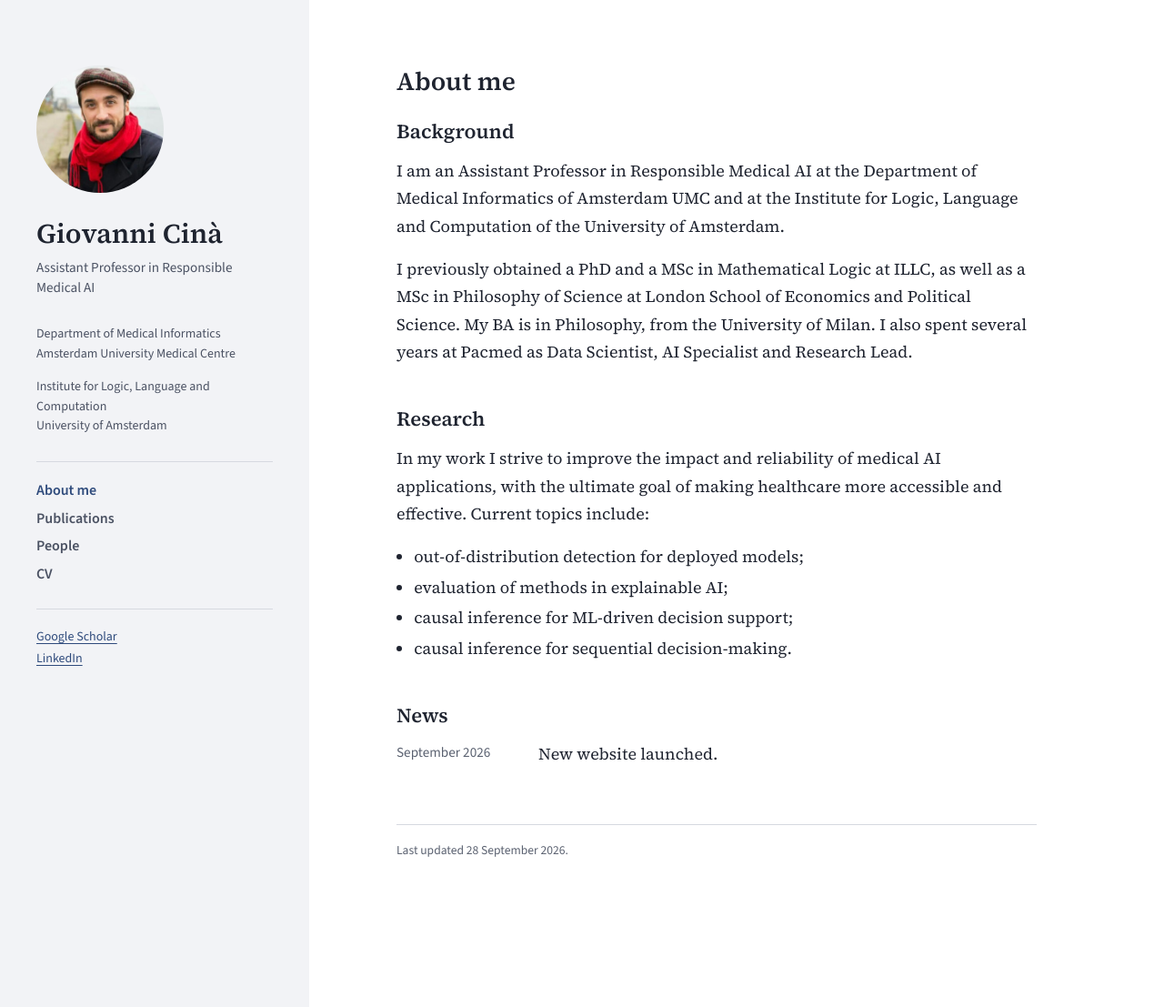
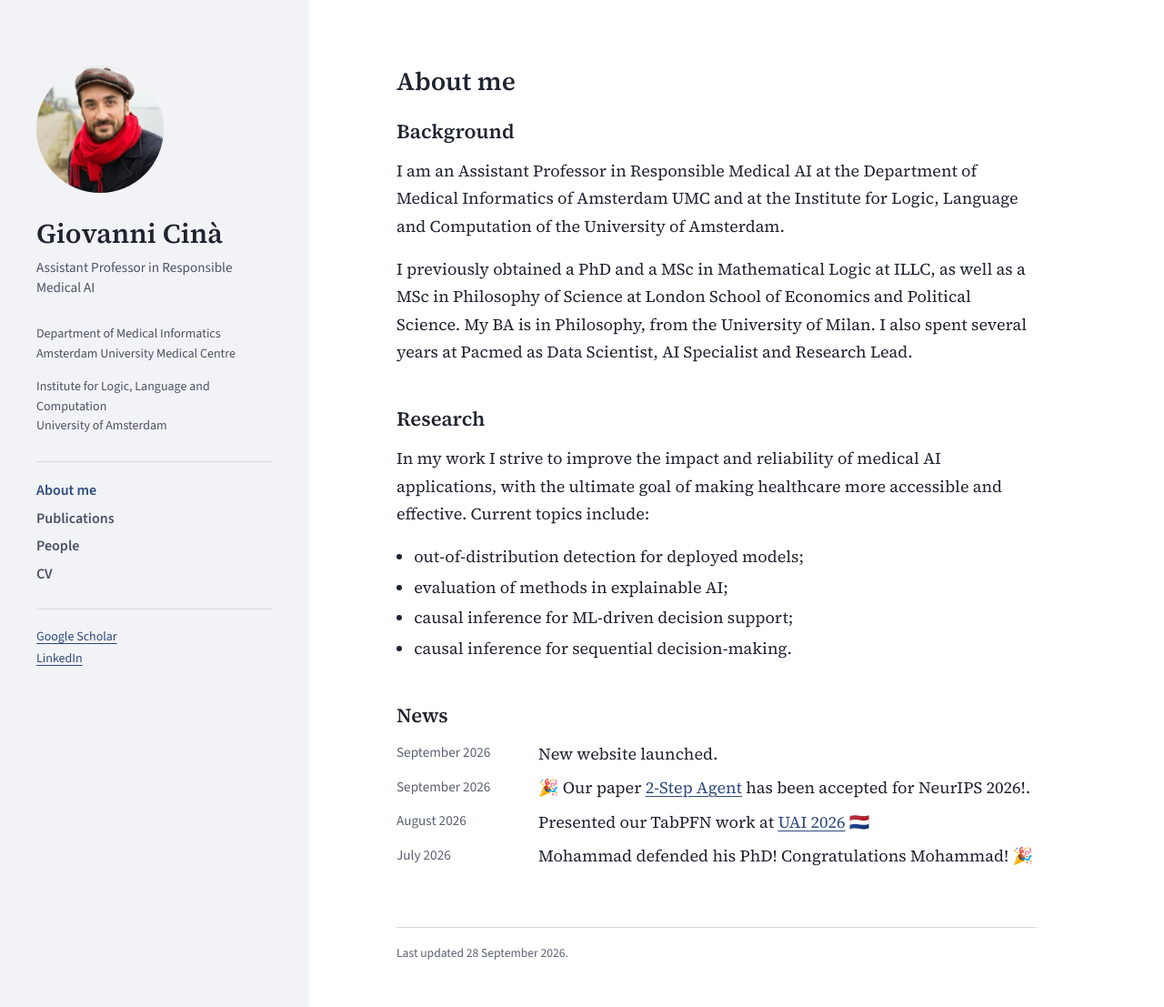
Before and after one commit to Giovannicina/giovannicina.github.io, a Jekyll site: the page built from index.md, in a window 1280 px wide and 1107 px high. Shown: the whole window at 91% size. Built offline with Jekyll 4.4.1, drawn with Linux system fonts in a browser that asks for light colours.

Commit message:
Update news.yml

```diff
--- a/_data/news.yml
+++ b/_data/news.yml
@@ -1,4 +1,10 @@
 # Newest first is not required; the homepage sorts by date.
 # The homepage shows the latest `home_news` items (see _config.yml).
 - date: 2026-09-24
+  text: "🎉 Our paper [2-Step Agent](https://arxiv.org/abs/2602.21889) has been accepted for NeurIPS 2026!."
+- date: 2026-09-24
   text: New website launched.
+- date: 2026-08-17
+  text: "Presented our TabPFN work at [UAI 2026](https://www.auai.org/uai2026/) 🇳🇱"
+- date: 2026-07-03
+  text: Mohammad defended his PhD! Congratulations Mohammad! 🎉
```
